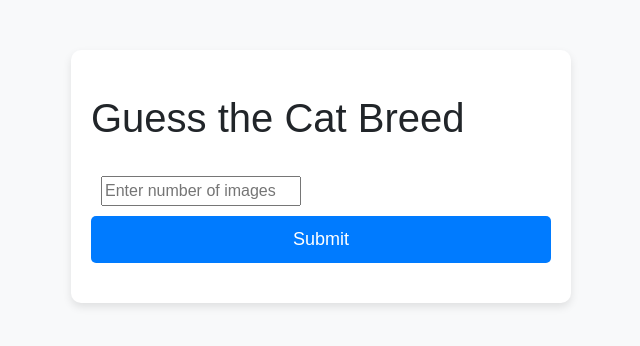
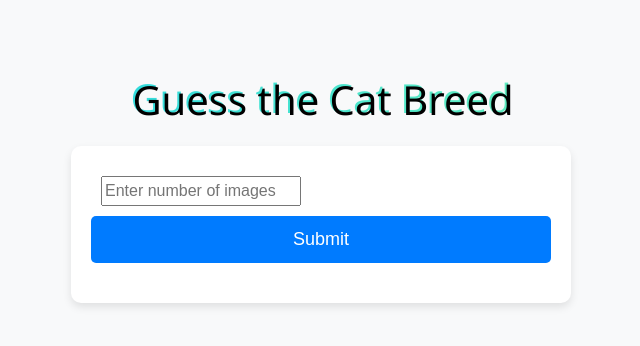
Before and after one commit to aidencullo/SBA-308A, a website built with Parcel: page index.html in a window 1280 px wide. Shown: the whole page, without its empty margins (319-959 px from the left). Built offline with nearby package versions, Linux system fonts and the light colour scheme; no server answers.

Commit message:
improve title

```diff
--- a/index.html
+++ b/index.html
@@ -10,7 +10,7 @@
       rel="stylesheet"
       integrity="sha384-KK94CHFLLe+nY2dmCWGMq91rCGa5gtU4mk92HdvYe+M/SXH301p5ILy+dN9+nJOZ"
       crossorigin="anonymous"
-      />
+    />
 
     <!-- Our Styles -->
     <link href="styles.css" rel="stylesheet" />
@@ -20,19 +20,36 @@
       src="https://code.jquery.com/jquery-3.6.4.min.js"
       integrity="sha256-oP6HI9z1XaZNBrJURtCoUT5SUnxFr8s3BzRl+cbzUq8="
       crossorigin="anonymous"
-      ></script>
+    ></script>
 
     <!-- Axios -->
     <script src="https://cdn.jsdelivr.net/npm/axios/dist/axios.min.js"></script>
 
     <!-- Our Scripts -->
     <script type="text/javascript" src="index.js" defer></script>
+
+    <style>
+      h1 {
+        font-family: 'Segoe UI', Tahoma, Geneva, Verdana, sans-serif;
+        font-size: 2.5rem;
+        color: #343a40;
+        text-align: center;
+        background: linear-gradient(90deg, #00C9FF 0%, #92FE9D 100%);
+        -webkit-background-clip: text;
+        -webkit-text-fill-color: transparent;
+        text-shadow: 2px 2px #000000;
+      }
+
+      h1.incorrect {
+        color: #ff4d4d;
+        font-size: 2rem;
+      }
+    </style>
   </head>
 
   <body>
-
+    <h1 class="my-4">Guess the Cat Breed</h1>
     <div class="container">
-      <h1 class="my-4">Guess the Cat Breed</h1>
       <div id="container" class="mb-3"></div>
       <div id="options"></div>
     </div>
--- a/index.js
+++ b/index.js
@@ -34,10 +34,10 @@ const createSubmitButton = () => {
   return button;
 };
 
+
 const handleFormSubmit = async () => {
   const numImages = document.querySelector('#numImages').value;
   const answer = await showPhotos(numImages);
-  console.log(answer);
   showOptions(answer);
 };
 
@@ -83,8 +83,6 @@ const appendFormElements = () => {
 
 appendFormElements();
 // showWrongGuesses();
-
-export { createInputElement, createSubmitButton, handleFormSubmit, appendFormElements };
 
 const createFavourite = async (imgId) => {
   const baseUrl = 'https://api.thecatapi.com/v1/favourites';
@@ -150,5 +148,6 @@ const deleteFavourites = async () => {
   });
 };
 
-deleteFavourites();
 showFavourites();
+
+export { appendFormElements, showFavourites };
--- a/utils/breeds.js
+++ b/utils/breeds.js
@@ -1,4 +1,4 @@
-import { appendFormElements } from "../index.js";
+import { appendFormElements, showFavourites } from "../index.js";
 import { addToFavourites } from "./favourites.js";
 
 const CAT_API = 'https://api.thecatapi.com/v1';
```
